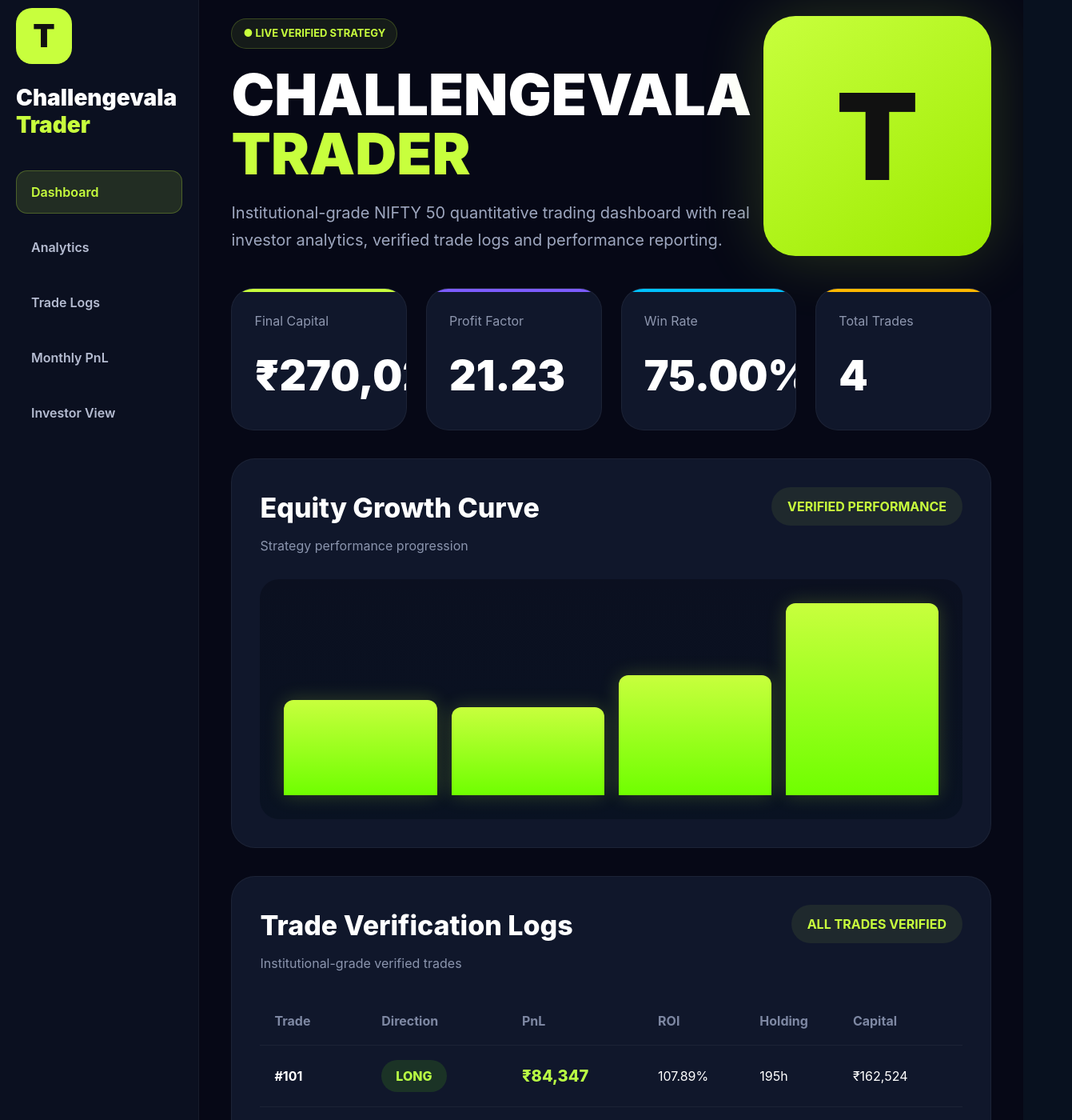
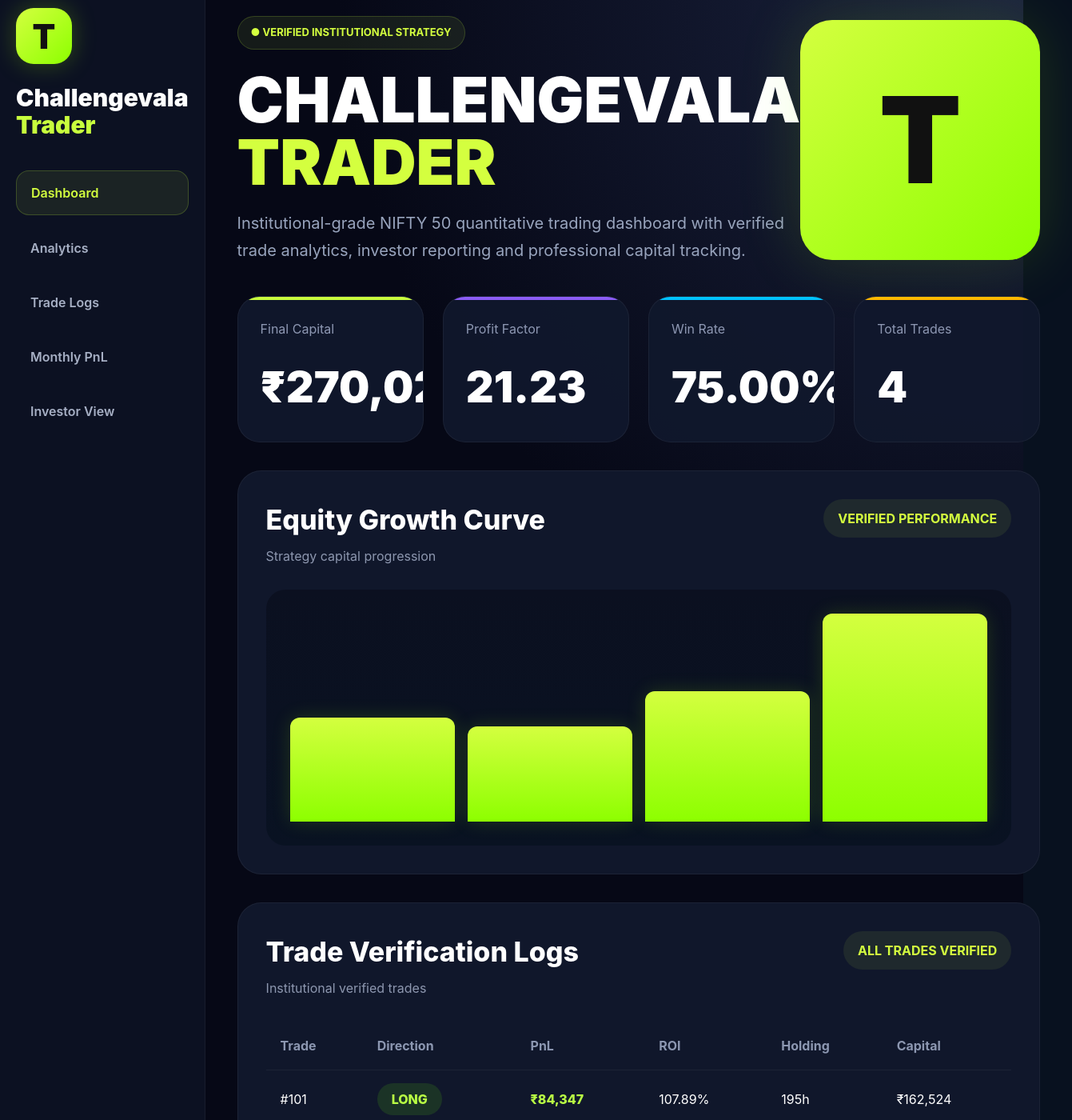
Before and after one commit to kishanmeshwaniya-cpu/challengevala-investor-dashboard, a React (Vite) app: page / in a window 1280 px wide. Shown: the part 20-1420 px from the top of the page at 80% size, 1341 px wide, since content can reach past the window. Built offline with nearby package versions, Linux system fonts and the light colour scheme.

Commit message:
Update App.jsx

```diff
--- a/src/App.jsx
+++ b/src/App.jsx
@@ -1,514 +1,328 @@
-import React, { useMemo, useState } from "react";
+import React from "react";
+import "./styles.css";
 import trades from "./data/trades.json";
 
 export default function App() {
-  const [selectedCapital, setSelectedCapital] = useState(50000);
 
-  const totalPnL = trades.reduce((a, b) => a + b.pnl, 0);
+  const totalPnL = trades.reduce((a,b)=>a+b.pnl,0);
 
-  const finalCapital = selectedCapital + totalPnL;
+  const finalCapital = 50000 + totalPnL;
 
-  const winTrades = trades.filter((t) => t.pnl > 0).length;
+  const winTrades = trades.filter(t=>t.pnl>0).length;
 
-  const winRate = ((winTrades / trades.length) * 100).toFixed(2);
+  const winRate = ((winTrades/trades.length)*100).toFixed(2);
 
   const profitFactor = (
     trades
-      .filter((t) => t.pnl > 0)
-      .reduce((a, b) => a + b.pnl, 0) /
+    .filter(t=>t.pnl>0)
+    .reduce((a,b)=>a+b.pnl,0)
+    /
     Math.abs(
       trades
-        .filter((t) => t.pnl < 0)
-        .reduce((a, b) => a + b.pnl, 0)
+      .filter(t=>t.pnl<0)
+      .reduce((a,b)=>a+b.pnl,0)
     )
   ).toFixed(2);
 
-  const capitalCurve = useMemo(() => {
-    let running = selectedCapital;
+  let runningCapital = 50000;
 
-    return trades.map((t) => {
-      running += t.pnl;
-      return running;
+  const capitalCurve = trades.map(t=>{
+    runningCapital += t.pnl;
+    return runningCapital;
   });
-  }, [selectedCapital]);
 
-  return (
-    <div
-      style={{
-        background: "#060816",
-        minHeight: "100vh",
-        color: "white",
-        fontFamily: "Inter, sans-serif",
-        display: "flex",
-      }}
-    >
+  return(
+    <div className="app">
+
       {/* SIDEBAR */}
 
-      <div
-        style={{
-          width: "250px",
-          background: "#0B1020",
-          borderRight: "1px solid rgba(255,255,255,0.05)",
-          padding: "30px 20px",
-          display: "flex",
-          flexDirection: "column",
-          justifyContent: "space-between",
-        }}
-      >
+      <div className="sidebar">
+
         <div>
-          <div
-            style={{
-              width: "70px",
-              height: "70px",
-              borderRadius: "20px",
-              background: "#C8FF3D",
-              display: "flex",
-              alignItems: "center",
-              justifyContent: "center",
-              fontSize: "40px",
-              color: "#111",
-              fontWeight: "900",
-              marginBottom: "25px",
-            }}
-          >
+
+          <div className="logoBox">
             T
           </div>
 
-          <h2
-            style={{
-              fontSize: "28px",
-              lineHeight: "34px",
-              marginBottom: "40px",
-              fontWeight: "900",
-            }}
-          >
+          <div className="brandTitle">
             Challengevala
-            <br />
-            <span style={{ color: "#C8FF3D" }}>Trader</span>
-          </h2>
-
-          <div style={{ display: "flex", flexDirection: "column", gap: 15 }}>
-            {[
-              "Dashboard",
-              "Analytics",
-              "Trade Logs",
-              "Monthly PnL",
-              "Investor View",
-            ].map((item, index) => (
-              <div
-                key={index}
-                style={{
-                  padding: "14px 18px",
-                  borderRadius: "14px",
-                  background:
-                    index === 0 ? "rgba(200,255,61,0.12)" : "transparent",
-                  border:
-                    index === 0
-                      ? "1px solid rgba(200,255,61,0.25)"
-                      : "1px solid transparent",
-                  color: index === 0 ? "#C8FF3D" : "#B6BDD2",
-                  fontWeight: "600",
-                  cursor: "pointer",
-                }}
-              >
-                {item}
-              </div>
-            ))}
-          </div>
+            <br/>
+            <span>Trader</span>
           </div>
 
-        <div>
-          <div
-            style={{
-              padding: "18px",
-              borderRadius: "18px",
-              background: "#10172B",
-              border: "1px solid rgba(255,255,255,0.05)",
-            }}
-          >
-            <p
-              style={{
-                color: "#7C859E",
-                marginBottom: "10px",
-                fontSize: "13px",
-              }}
-            >
-              Starting Capital
-            </p>
+          <div className="menu">
 
-            <select
-              value={selectedCapital}
-              onChange={(e) => setSelectedCapital(Number(e.target.value))}
-              style={{
-                width: "100%",
-                background: "#151E35",
-                color: "white",
-                border: "none",
-                padding: "14px",
-                borderRadius: "12px",
-                fontSize: "16px",
-                outline: "none",
-              }}
-            >
-              <option value={50000}>₹50,000</option>
-              <option value={100000}>₹1,00,000</option>
-              <option value={200000}>₹2,00,000</option>
-              <option value={500000}>₹5,00,000</option>
-            </select>
+            <div className="menuItem active">
+              Dashboard
             </div>
+
+            <div className="menuItem">
+              Analytics
             </div>
+
+            <div className="menuItem">
+              Trade Logs
+            </div>
+
+            <div className="menuItem">
+              Monthly PnL
+            </div>
+
+            <div className="menuItem">
+              Investor View
+            </div>
+
+          </div>
+
+        </div>
+
       </div>
 
       {/* MAIN */}
 
-      <div style={{ flex: 1, padding: "40px" }}>
+      <div className="main">
+
         {/* HERO */}
 
-        <div
-          style={{
-            display: "flex",
-            justifyContent: "space-between",
-            alignItems: "center",
-            marginBottom: "40px",
-          }}
-        >
+        <div className="hero">
+
           <div>
-            <div
-              style={{
-                display: "inline-flex",
-                alignItems: "center",
-                gap: "8px",
-                background: "rgba(200,255,61,0.08)",
-                border: "1px solid rgba(200,255,61,0.2)",
-                padding: "8px 14px",
-                borderRadius: "999px",
-                color: "#C8FF3D",
-                fontSize: "13px",
-                fontWeight: "700",
-                marginBottom: "20px",
-              }}
-            >
-              ● LIVE VERIFIED STRATEGY
+
+            <div className="liveTag">
+              ● VERIFIED INSTITUTIONAL STRATEGY
             </div>
 
-            <h1
-              style={{
-                fontSize: "72px",
-                lineHeight: "74px",
-                fontWeight: "900",
-                marginBottom: "20px",
-              }}
-            >
+            <div className="heroTitle">
               CHALLENGEVALA
-              <br />
-              <span style={{ color: "#C8FF3D" }}>TRADER</span>
-            </h1>
-
-            <p
-              style={{
-                color: "#9EA7BF",
-                maxWidth: "700px",
-                fontSize: "20px",
-                lineHeight: "34px",
-              }}
-            >
-              Institutional-grade NIFTY 50 quantitative trading dashboard with
-              real investor analytics, verified trade logs and performance
-              reporting.
-            </p>
+              <br/>
+              <span>TRADER</span>
             </div>
 
-          <div
-            style={{
-              width: "300px",
-              height: "300px",
-              borderRadius: "40px",
-              background:
-                "linear-gradient(145deg,#C8FF3D 0%,#9CEB00 100%)",
-              display: "flex",
-              alignItems: "center",
-              justifyContent: "center",
-              fontSize: "150px",
-              color: "#111",
-              fontWeight: "900",
-              boxShadow: "0 0 80px rgba(200,255,61,0.18)",
-            }}
-          >
+            <div className="heroText">
+              Institutional-grade NIFTY 50 quantitative trading dashboard
+              with verified trade analytics, investor reporting and
+              professional capital tracking.
+            </div>
+
+          </div>
+
+          <div className="heroLogo">
             T
           </div>
+
         </div>
 
         {/* KPI */}
 
+        <div className="kpiGrid">
+
+          <div className="kpiCard">
             <div
-          style={{
-            display: "grid",
-            gridTemplateColumns: "repeat(4,1fr)",
-            gap: "24px",
-            marginBottom: "35px",
-          }}
-        >
-          {[
-            {
-              title: "Final Capital",
-              value: `₹${finalCapital.toLocaleString()}`,
-              color: "#C8FF3D",
-            },
-            {
-              title: "Profit Factor",
-              value: profitFactor,
-              color: "#7C5CFF",
-            },
-            {
-              title: "Win Rate",
-              value: `${winRate}%`,
-              color: "#00C2FF",
-            },
-            {
-              title: "Total Trades",
-              value: trades.length,
-              color: "#FFB800",
-            },
-          ].map((item, index) => (
-            <div
-              key={index}
-              style={{
-                background: "#10172B",
-                borderRadius: "28px",
-                padding: "28px",
-                border: "1px solid rgba(255,255,255,0.05)",
-                position: "relative",
-                overflow: "hidden",
-              }}
-            >
-              <div
-                style={{
-                  width: "100%",
-                  height: "4px",
-                  background: item.color,
-                  position: "absolute",
-                  top: 0,
-                  left: 0,
-                }}
+              className="kpiTop"
+              style={{background:"#C8FF3D"}}
             />
 
-              <p
-                style={{
-                  color: "#8E97AF",
-                  fontSize: "16px",
-                  marginBottom: "18px",
-                }}
-              >
-                {item.title}
-              </p>
+            <div className="kpiTitle">
+              Final Capital
+            </div>
 
-              <h2
-                style={{
-                  fontSize: "52px",
-                  fontWeight: "900",
-                  color: "white",
-                }}
-              >
-                {item.value}
-              </h2>
+            <div className="kpiValue">
+              ₹{finalCapital.toLocaleString()}
             </div>
-          ))}
+
+          </div>
+
+          <div className="kpiCard">
+            <div
+              className="kpiTop"
+              style={{background:"#8B5CF6"}}
+            />
+
+            <div className="kpiTitle">
+              Profit Factor
+            </div>
+
+            <div className="kpiValue">
+              {profitFactor}
+            </div>
+
+          </div>
+
+          <div className="kpiCard">
+            <div
+              className="kpiTop"
+              style={{background:"#00C2FF"}}
+            />
+
+            <div className="kpiTitle">
+              Win Rate
+            </div>
+
+            <div className="kpiValue">
+              {winRate}%
+            </div>
+
+          </div>
+
+          <div className="kpiCard">
+            <div
+              className="kpiTop"
+              style={{background:"#FFB800"}}
+            />
+
+            <div className="kpiTitle">
+              Total Trades
+            </div>
+
+            <div className="kpiValue">
+              {trades.length}
+            </div>
+
+          </div>
+
         </div>
 
         {/* CHART */}
 
-        <div
-          style={{
-            background: "#10172B",
-            borderRadius: "30px",
-            padding: "35px",
-            marginBottom: "35px",
-            border: "1px solid rgba(255,255,255,0.05)",
-          }}
-        >
-          <div
-            style={{
-              display: "flex",
-              justifyContent: "space-between",
-              marginBottom: "30px",
-            }}
-          >
+        <div className="chartCard">
+
+          <div className="chartHeader">
+
             <div>
-              <h2
-                style={{
-                  fontSize: "34px",
-                  fontWeight: "800",
-                  marginBottom: "10px",
-                }}
-              >
+
+              <div className="chartTitle">
                 Equity Growth Curve
-              </h2>
-
-              <p style={{ color: "#8B95AE" }}>
-                Strategy performance progression
-              </p>
               </div>
 
-            <div
-              style={{
-                padding: "12px 20px",
-                borderRadius: "999px",
-                background: "rgba(200,255,61,0.08)",
-                color: "#C8FF3D",
-                fontWeight: "700",
-                height: "fit-content",
-              }}
-            >
+              <div className="chartSub">
+                Strategy capital progression
+              </div>
+
+            </div>
+
+            <div className="verifyTag">
               VERIFIED PERFORMANCE
             </div>
+
           </div>
 
-          <div
-            style={{
-              height: "300px",
-              borderRadius: "24px",
-              background:
-                "linear-gradient(180deg,#0B1020 0%,#091222 100%)",
-              padding: "30px",
-              display: "flex",
-              alignItems: "flex-end",
-              gap: "18px",
-            }}
-          >
-            {capitalCurve.map((value, index) => (
+          <div className="chartArea">
+
+            {capitalCurve.map((value,index)=>(
               <div
                 key={index}
+                className="chartBar"
                 style={{
-                  flex: 1,
-                  height: `${(value / finalCapital) * 100}%`,
-                  background:
-                    "linear-gradient(180deg,#C8FF3D 0%,#6FFF00 100%)",
-                  borderRadius: "12px 12px 0 0",
-                  minHeight: "20px",
-                  boxShadow: "0 0 25px rgba(200,255,61,0.2)",
+                  height:`${(value/finalCapital)*100}%`
                 }}
               />
             ))}
+
           </div>
+
         </div>
 
         {/* TABLE */}
 
-        <div
-          style={{
-            background: "#10172B",
-            borderRadius: "30px",
-            padding: "35px",
-            border: "1px solid rgba(255,255,255,0.05)",
-          }}
-        >
-          <div
-            style={{
-              display: "flex",
-              justifyContent: "space-between",
-              marginBottom: "30px",
-            }}
-          >
+        <div className="tableCard">
+
+          <div className="chartHeader">
+
             <div>
-              <h2
-                style={{
-                  fontSize: "34px",
-                  fontWeight: "800",
-                  marginBottom: "10px",
-                }}
-              >
+
+              <div className="chartTitle">
                 Trade Verification Logs
-              </h2>
-
-              <p style={{ color: "#8B95AE" }}>
-                Institutional-grade verified trades
-              </p>
               </div>
 
-            <div
-              style={{
-                padding: "12px 20px",
-                borderRadius: "999px",
-                background: "rgba(200,255,61,0.08)",
-                color: "#C8FF3D",
-                fontWeight: "700",
-                height: "fit-content",
-              }}
-            >
+              <div className="chartSub">
+                Institutional verified trades
+              </div>
+
+            </div>
+
+            <div className="verifyTag">
               ALL TRADES VERIFIED
             </div>
+
           </div>
 
-          <table
-            style={{
-              width: "100%",
-              borderCollapse: "collapse",
-            }}
-          >
+          <div className="tableWrap">
+
+            <table className="table">
+
               <thead>
-              <tr style={{ color: "#7E88A3", textAlign: "left" }}>
-                <th style={{ padding: "18px" }}>Trade</th>
+
+                <tr>
+
+                  <th>Trade</th>
                   <th>Direction</th>
                   <th>PnL</th>
                   <th>ROI</th>
                   <th>Holding</th>
                   <th>Capital</th>
+
                 </tr>
+
               </thead>
 
               <tbody>
-              {trades.map((trade, index) => (
-                <tr
-                  key={index}
-                  style={{
-                    borderTop: "1px solid rgba(255,255,255,0.05)",
-                  }}
-                >
-                  <td style={{ padding: "26px 18px", fontWeight: "700" }}>
+
+                {trades.map((trade,index)=>(
+                  <tr key={index}>
+
+                    <td>
                       #{trade.tradeId}
                     </td>
 
                     <td>
+
                       <span
-                      style={{
-                        background:
-                          trade.direction === "LONG"
-                            ? "rgba(111,255,0,0.12)"
-                            : "rgba(255,0,77,0.12)",
-                        color:
-                          trade.direction === "LONG"
-                            ? "#B9FF44"
-                            : "#FF5470",
-                        padding: "10px 18px",
-                        borderRadius: "999px",
-                        fontWeight: "800",
-                      }}
+                        className={
+                          trade.direction==="LONG"
+                          ? "direction long"
+                          : "direction short"
+                        }
                       >
                         {trade.direction}
                       </span>
+
                     </td>
 
                     <td
-                    style={{
-                      color: trade.pnl > 0 ? "#B9FF44" : "#FF5470",
-                      fontWeight: "800",
-                      fontSize: "20px",
-                    }}
+                      className={
+                        trade.pnl>0
+                        ? "green"
+                        : "red"
+                      }
                     >
                       ₹{trade.pnl.toLocaleString()}
                     </td>
 
-                  <td>{trade.roi}%</td>
+                    <td>
+                      {trade.roi}%
+                    </td>
 
-                  <td>{trade.holdingHours}h</td>
+                    <td>
+                      {trade.holdingHours}h
+                    </td>
 
-                  <td>₹{trade.capitalAfter.toLocaleString()}</td>
+                    <td>
+                      ₹{trade.capitalAfter.toLocaleString()}
+                    </td>
+
                   </tr>
                 ))}
+
               </tbody>
+
             </table>
+
           </div>
+
         </div>
+
       </div>
-  );
+
+    </div>
+  )
 }
```
Lines whose indentation alone changed are shown as unchanged.
